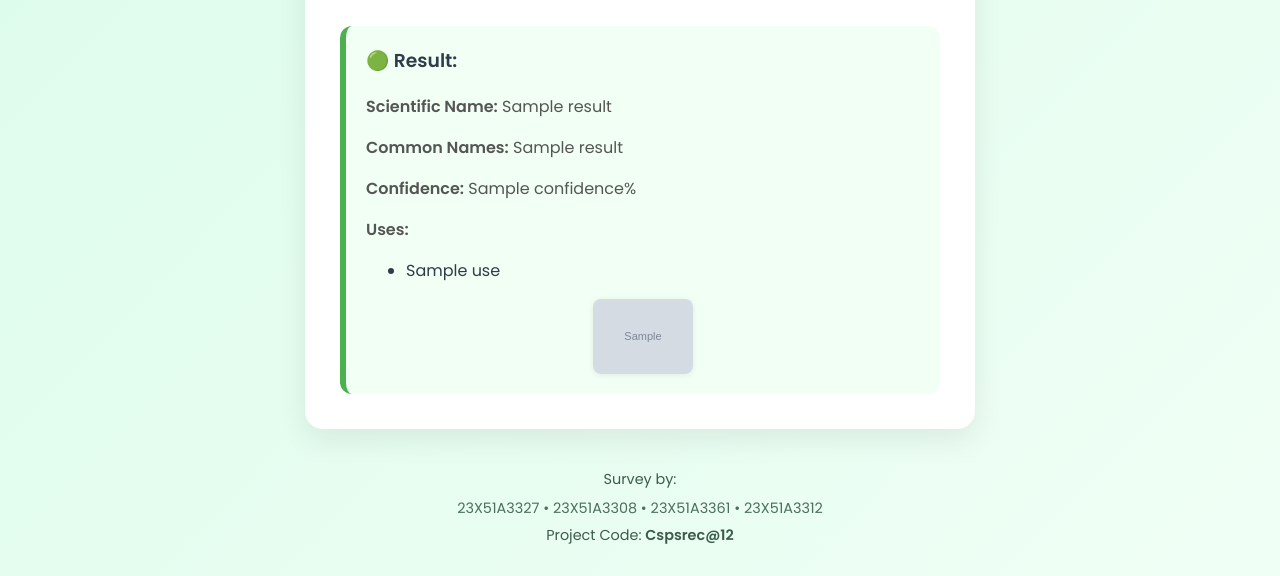
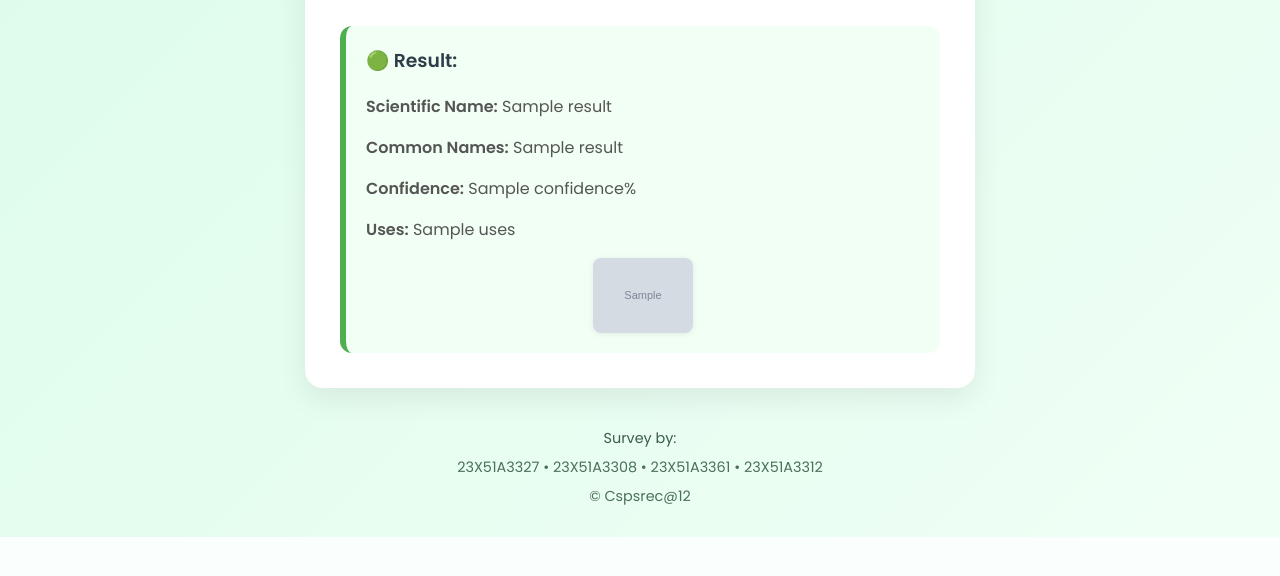
Before and after one commit to Sivaprasad-venky/plant_identifier, a Flask app: template templates/index.html in a window 1280 px wide. Shown: the part 731-1307 px from the top of the page. After the commit the page ends 1268 px from the top, so only its background shows below. Run offline with Flask 3, Linux system fonts and the light colour scheme; the template is opened without the code that fills it: most values are stand-ins (such as "Sample title", 1, 10 or a date in 2020); grey boxes marked "Sample" are stand-in pictures.

Commit message:
Update index.html

```diff
--- a/templates/index.html
+++ b/templates/index.html
@@ -1,4 +1,3 @@
-
 <!DOCTYPE html>
 <html lang="en">
 <head>
@@ -181,15 +180,7 @@
       <p><strong>Scientific Name:</strong> {{ result.scientific_name }}</p>
       <p><strong>Common Names:</strong> {{ result.common_names }}</p>
       <p><strong>Confidence:</strong> {{ result.confidence }}%</p>
-
-      {% if result.uses %}
-      <p><strong>Uses:</strong></p>
-      <ul>
-        {% for use in result.uses %}
-          <li>{{ use }}</li>
-        {% endfor %}
-      </ul>
-      {% endif %}
+      <p><strong>Uses:</strong> {{ result.uses }}</p>
 
       {% if result.images %}
       <div class="plant-images">
@@ -212,7 +203,7 @@
     <div class="rolls">
       23X51A3327 • 23X51A3308 • 23X51A3361 • 23X51A3312
     </div>
-    <div style="margin-top:6px;">Project Code: <strong>Cspsrec@12</strong></div>
+    <div class="rolls">© Cspsrec@12</div>
   </footer>
 
   <script>
```
